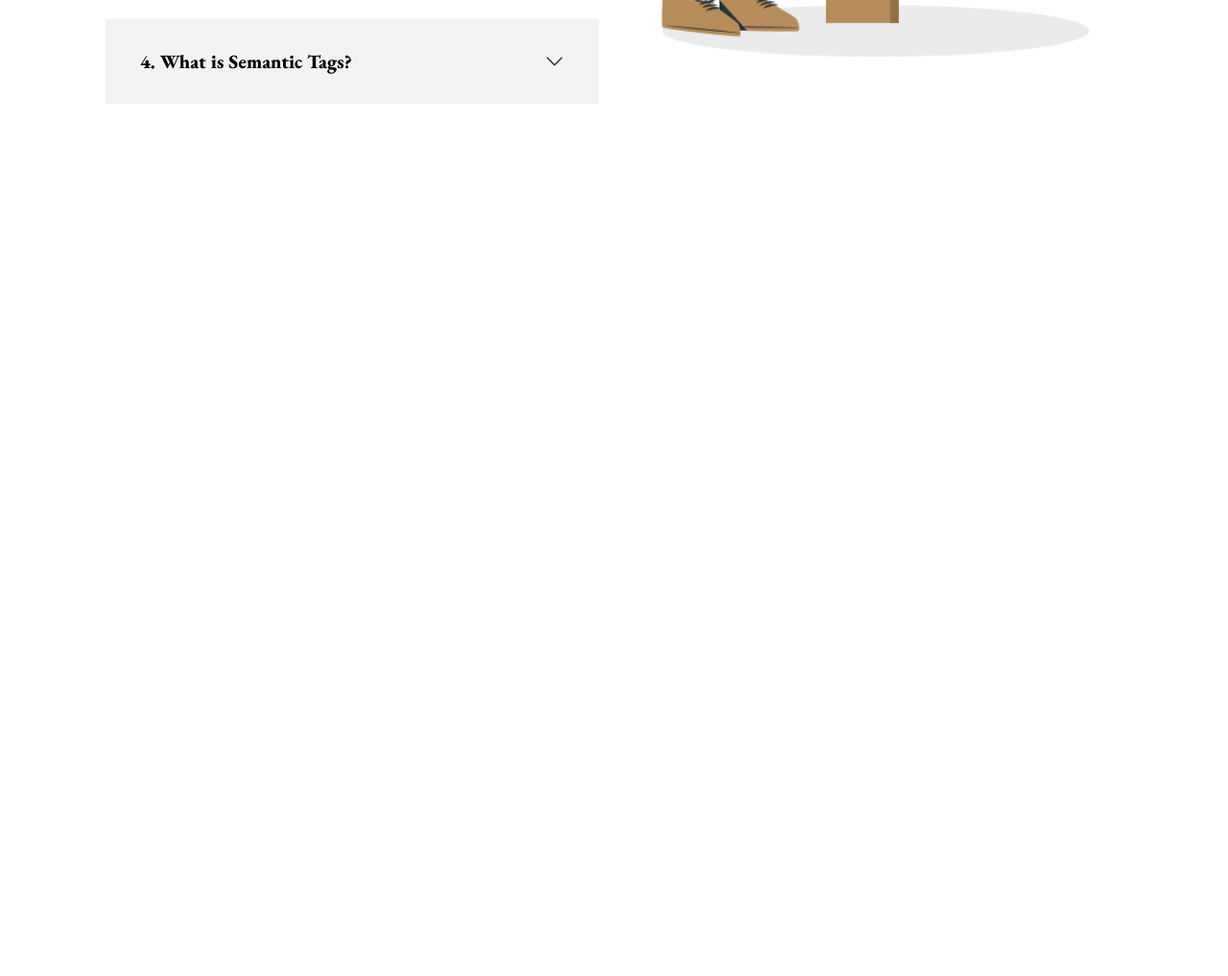
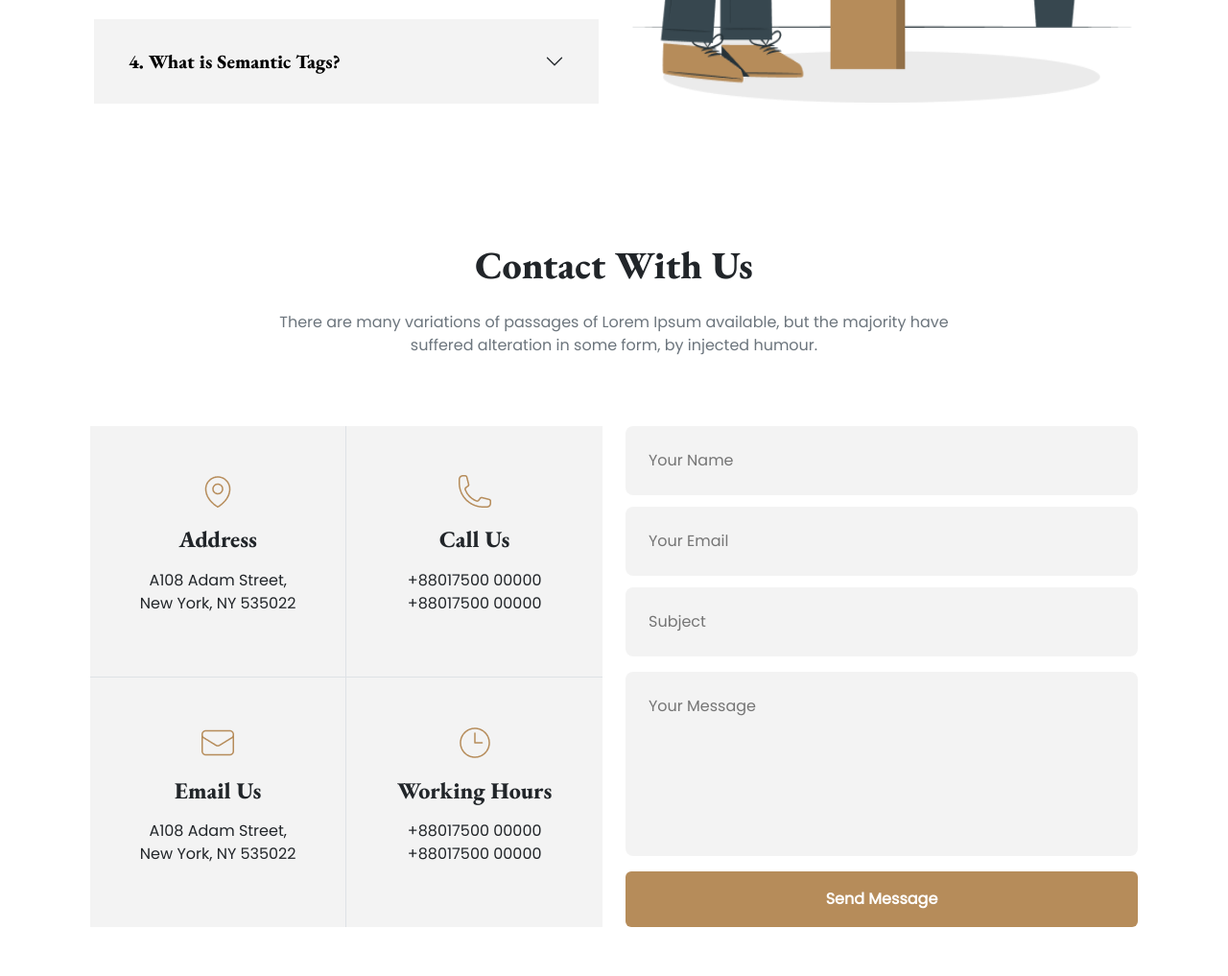
Before and after one commit to arafatdayan005/Legal-Practices, a plain HTML site: page index.html in a window 1280 px wide. Shown: the part 4315-5332 px from the top of the page at 96% size. Before the commit the page ends 4615 px from the top, so only its background shows below. Drawn offline with nearby package versions, Linux system fonts and the light colour scheme.

Commit message:
Contact Us Section Added

```diff
--- a/index.html
+++ b/index.html
@@ -61,6 +61,12 @@
                 background-size: cover;
                 background-repeat: no-repeat;
                 background-position: center;
+            }
+            .contact-card{
+                background-color: #F3F3F3;
+            }
+            .text-area{
+                background-color: #F3F3F3;
             }
     </style>
 </head>
@@ -232,6 +238,7 @@
                 </button>
             </div>
               <!-- Carousel End -->
+        </section>
         <!-- FAQ Section -->
         <section class="container my-5 py-5">
             <h1 class="font-p text-center">Frequesntly Ask Any Question</h1>
@@ -296,6 +303,45 @@
                 <img src="images/Framee.png" alt="" class="img-fluid col-lg-6" style="height: 650px;">
             </div>
         </section>
+        <!-- Contact Us Section -->
+        <section class="container my-5 py-5">
+            <h1 class="font-p text-center">Contact With Us</h1>
+            <p class="text-center text-secondary my-4 pb-4">There are many variations of passages of Lorem Ipsum available, but the majority have <br> suffered alteration in some form, by injected humour.</p>
+            <div class="row d-flex flex-wrap mt-5" style="margin: 0;">
+                <div class="col-md-6 mb-5">
+                    <div class="d-flex justify-content-center">
+                        <div class="contact-card text-center border-end border-bottom p-5 w-100">
+                            <img src="images/location.png" alt="">
+                            <h4 class="font-p my-3">Address</h4>
+                            <p>A108 Adam Street, <br> New York, NY 535022</p>
+                        </div>
+                        <div class="contact-card text-center border-bottom p-5 w-100">
+                            <img src="images/call.png" alt="">
+                            <h4 class="font-p my-3">Call Us</h4>
+                            <p>+88017500 00000 <br> +88017500 00000</p>
+                        </div>
+                    </div>
+                    <div class="d-flex justify-content-center">
+                        <div class="contact-card text-center border-end p-5 w-100">
+                            <img src="images/email.png" alt="">
+                            <h4 class="font-p my-3">Email Us</h4>
+                            <p>A108 Adam Street, <br> New York, NY 535022</p>
+                        </div>
+                        <div class="contact-card text-center p-5 w-100">
+                            <img src="images/time.png" alt="">
+                            <h4 class="font-p my-3">Working Hours</h4>
+                            <p>+88017500 00000 <br> +88017500 00000</p>
+                        </div>
+                    </div>
+                </div>
+                <div class="col-md-6">
+                    <input type="text" class="text-area p-4 rounded-3 border-0 w-100 mb-2" placeholder="Your Name">
+                    <input type="text" class="text-area p-4 rounded-3 border-0 w-100 my-1" placeholder="Your Email">
+                    <input type="text" class="text-area p-4 rounded-3 border-0 w-100 my-2" placeholder="Subject">
+                    <input type="text" class="text-area pt-4 ps-4 pe-4 rounded-3 border-0 w-100 my-2" placeholder="Your Message" style="padding-bottom: calc(4px * 36);">
+                    <button type="button" class="btn btn-brown text-white p-3 fw-bold w-100 mt-2">Send Message</button>
+                </div>
+            </div>
         </section>
     </main>
 
```
Lines whose indentation alone changed are shown as unchanged.
